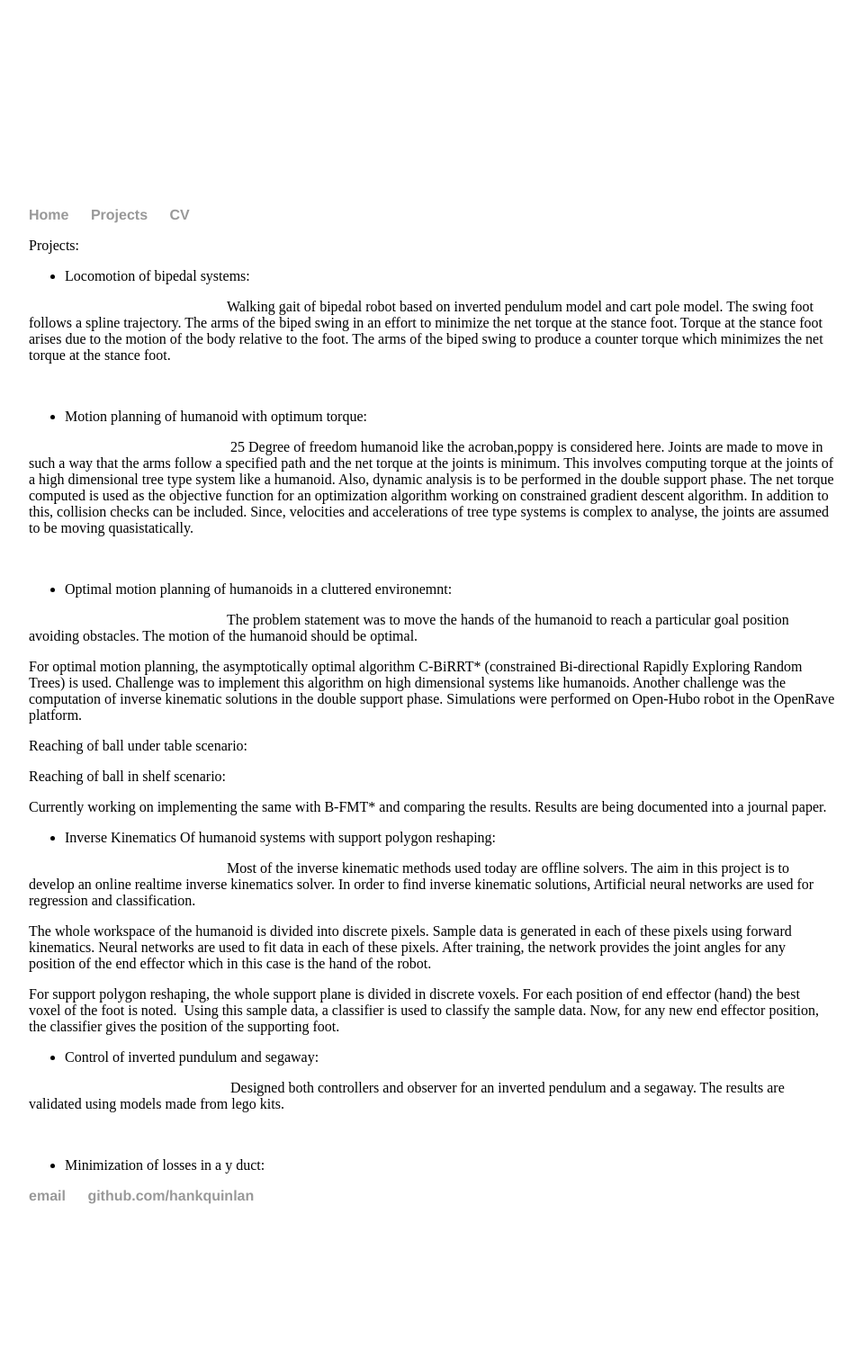
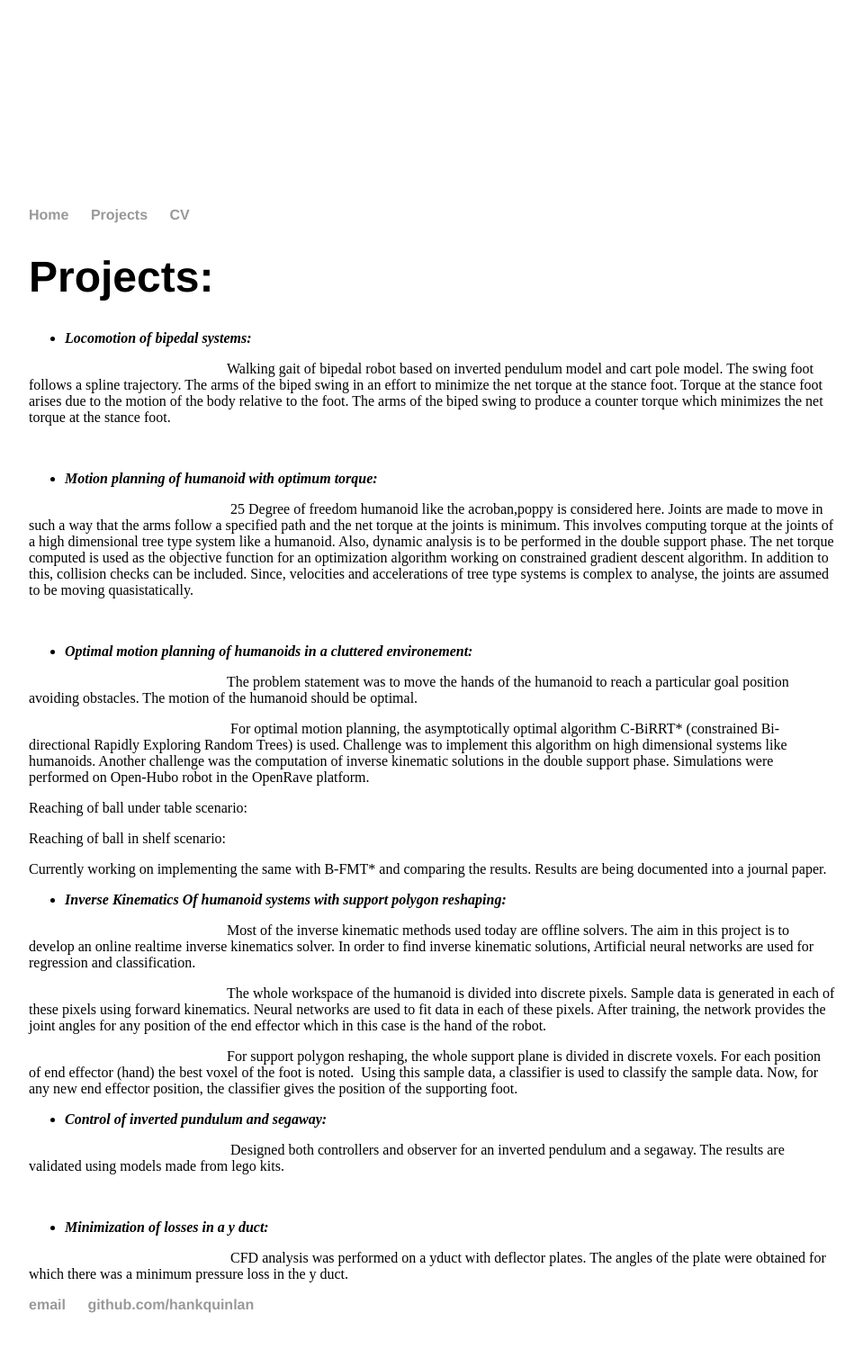
Before and after one commit to Abhilashbalachandran/Abhilashbalachandran.github.io, a Jekyll site: the page built from Projects.html, in a window 1280 px wide. Shown: the whole page at 90% size, without its empty margins (160-1119 px from the left). Built offline with Jekyll 4.4.1, drawn with Linux system fonts in a browser that asks for light colours; before the commit the page ends 1398 px from its top, so only the background shows below that.

Commit message:
Update Projects.html

```diff
--- a/Projects.html
+++ b/Projects.html
@@ -3,37 +3,38 @@ layout: default
 title: Abhilash Balachandran, Robotics Enthusiast
 ---
 <div class="blurb">
-	<p>Projects:</p>
+<h1>Projects:</h1>
 <ul>
-<li>Locomotion of bipedal systems:</li>
+<li><em><strong>Locomotion of bipedal systems:</strong></em></li>
 </ul>
 <p>&nbsp; &nbsp; &nbsp; &nbsp; &nbsp; &nbsp; &nbsp; &nbsp; &nbsp; &nbsp; &nbsp; &nbsp; &nbsp; &nbsp; &nbsp; &nbsp; &nbsp; &nbsp; &nbsp; &nbsp; &nbsp; &nbsp; &nbsp; &nbsp; &nbsp; &nbsp; &nbsp; &nbsp;Walking gait of bipedal robot based on inverted pendulum model and cart pole model. The swing foot follows a spline trajectory. The arms of the biped swing in an effort to minimize the net torque at the stance foot. Torque at the stance foot arises due to the motion of the body relative to the foot. The arms of the biped swing to produce a counter torque which minimizes the net torque at the stance foot.&nbsp;</p>
 <p>&nbsp;</p>
 <ul>
-<li>Motion planning of humanoid with optimum torque:</li>
+<li><em><strong>Motion planning of humanoid with optimum torque:</strong></em></li>
 </ul>
 <p>&nbsp; &nbsp; &nbsp; &nbsp; &nbsp; &nbsp; &nbsp; &nbsp; &nbsp; &nbsp; &nbsp; &nbsp; &nbsp; &nbsp; &nbsp; &nbsp; &nbsp; &nbsp; &nbsp; &nbsp; &nbsp; &nbsp; &nbsp; &nbsp; &nbsp; &nbsp; &nbsp; &nbsp; 25 Degree of freedom humanoid like the acroban,poppy is considered here. Joints are made to move in such a way that the arms follow a specified path and the net torque at the joints is minimum. This involves computing torque at the joints of a high dimensional tree type system like a humanoid. Also, dynamic analysis is to be performed in the double support phase. The net torque computed is used as the objective function for an optimization algorithm working on constrained gradient descent algorithm. In addition to this, collision checks can be included. Since, velocities and accelerations of tree type systems is complex to analyse, the joints are assumed to be moving quasistatically.</p>
 <p>&nbsp;</p>
 <ul>
-<li>Optimal motion planning of humanoids in a cluttered environemnt:</li>
+<li><strong><em>Optimal motion planning of humanoids in a cluttered environement:</em></strong></li>
 </ul>
 <p>&nbsp; &nbsp; &nbsp; &nbsp; &nbsp; &nbsp; &nbsp; &nbsp; &nbsp; &nbsp; &nbsp; &nbsp; &nbsp; &nbsp; &nbsp; &nbsp; &nbsp; &nbsp; &nbsp; &nbsp; &nbsp; &nbsp; &nbsp; &nbsp; &nbsp; &nbsp; &nbsp; &nbsp;The problem statement was to move the hands of the humanoid to reach a particular goal position avoiding obstacles. The motion of the humanoid should be optimal.</p>
-<p>For optimal motion planning, the asymptotically optimal algorithm C-BiRRT* (constrained Bi-directional Rapidly Exploring Random Trees) is used. Challenge was to implement this algorithm on high dimensional systems like humanoids. Another challenge was the computation of inverse kinematic solutions in the double support phase. Simulations were performed on Open-Hubo robot in the OpenRave platform.&nbsp;</p>
+<p>&nbsp; &nbsp; &nbsp; &nbsp; &nbsp; &nbsp; &nbsp; &nbsp; &nbsp; &nbsp; &nbsp; &nbsp; &nbsp; &nbsp; &nbsp; &nbsp; &nbsp; &nbsp; &nbsp; &nbsp; &nbsp; &nbsp; &nbsp; &nbsp; &nbsp; &nbsp; &nbsp; &nbsp; For optimal motion planning, the asymptotically optimal algorithm C-BiRRT* (constrained Bi-directional Rapidly Exploring Random Trees) is used. Challenge was to implement this algorithm on high dimensional systems like humanoids. Another challenge was the computation of inverse kinematic solutions in the double support phase. Simulations were performed on Open-Hubo robot in the OpenRave platform.&nbsp;</p>
 <p>Reaching of ball under table scenario:</p>
 <p>Reaching of ball in shelf scenario:</p>
 <p>Currently working on implementing the same with B-FMT* and comparing the results. Results are being documented into a journal paper.</p>
 <ul>
-<li>Inverse Kinematics Of humanoid systems with support polygon reshaping:</li>
+<li><em><strong>Inverse Kinematics Of humanoid systems with support polygon reshaping:</strong></em></li>
 </ul>
 <p>&nbsp; &nbsp; &nbsp; &nbsp; &nbsp; &nbsp; &nbsp; &nbsp; &nbsp; &nbsp; &nbsp; &nbsp; &nbsp; &nbsp; &nbsp; &nbsp; &nbsp; &nbsp; &nbsp; &nbsp; &nbsp; &nbsp; &nbsp; &nbsp; &nbsp; &nbsp; &nbsp; &nbsp;Most of the inverse kinematic methods used today are offline solvers. The aim in this project is to develop an online realtime inverse kinematics solver. In order to find inverse kinematic solutions, Artificial neural networks are used for regression and classification.</p>
-<p>The whole workspace of the humanoid is divided into discrete pixels. Sample data is generated in each of these pixels using forward kinematics. Neural networks are used to fit data in each of these pixels. After training, the network provides the joint angles for any position of the end effector which in this case is the hand of the robot.</p>
-<p>For support polygon reshaping, the whole support plane is divided in discrete voxels. For each position of end effector (hand) the best voxel of the foot is noted. &nbsp;Using this sample data, a classifier is used to classify the sample data. Now, for any new end effector position, the classifier gives the position of the supporting foot.</p>
+<p>&nbsp; &nbsp; &nbsp; &nbsp; &nbsp; &nbsp; &nbsp; &nbsp; &nbsp; &nbsp; &nbsp; &nbsp; &nbsp; &nbsp; &nbsp; &nbsp; &nbsp; &nbsp; &nbsp; &nbsp; &nbsp; &nbsp; &nbsp; &nbsp; &nbsp; &nbsp; &nbsp; &nbsp;The whole workspace of the humanoid is divided into discrete pixels. Sample data is generated in each of these pixels using forward kinematics. Neural networks are used to fit data in each of these pixels. After training, the network provides the joint angles for any position of the end effector which in this case is the hand of the robot.</p>
+<p>&nbsp; &nbsp; &nbsp; &nbsp; &nbsp; &nbsp; &nbsp; &nbsp; &nbsp; &nbsp; &nbsp; &nbsp; &nbsp; &nbsp; &nbsp; &nbsp; &nbsp; &nbsp; &nbsp; &nbsp; &nbsp; &nbsp; &nbsp; &nbsp; &nbsp; &nbsp; &nbsp; &nbsp;For support polygon reshaping, the whole support plane is divided in discrete voxels. For each position of end effector (hand) the best voxel of the foot is noted. &nbsp;Using this sample data, a classifier is used to classify the sample data. Now, for any new end effector position, the classifier gives the position of the supporting foot.</p>
 <ul>
-<li>Control of inverted pundulum and segaway:</li>
+<li><em><strong>Control of inverted pundulum and segaway:</strong></em></li>
 </ul>
 <p>&nbsp; &nbsp; &nbsp; &nbsp; &nbsp; &nbsp; &nbsp; &nbsp; &nbsp; &nbsp; &nbsp; &nbsp; &nbsp; &nbsp; &nbsp; &nbsp; &nbsp; &nbsp; &nbsp; &nbsp; &nbsp; &nbsp; &nbsp; &nbsp; &nbsp; &nbsp; &nbsp; &nbsp; Designed both controllers and observer for an inverted pendulum and a segaway. The results are validated using models made from lego kits.&nbsp;</p>
 <p>&nbsp;</p>
 <ul>
-<li>Minimization of losses in a y duct:</li>
+<li><em><strong>Minimization of losses in a y duct:&nbsp;</strong></em></li>
 </ul>
+<p><em><strong>&nbsp; &nbsp; &nbsp; &nbsp; &nbsp; &nbsp; &nbsp; &nbsp; &nbsp; &nbsp; &nbsp; &nbsp; &nbsp; &nbsp; &nbsp; &nbsp; &nbsp; &nbsp; &nbsp; &nbsp; &nbsp; &nbsp; &nbsp; &nbsp; &nbsp; &nbsp; &nbsp; &nbsp;&nbsp;</strong></em>CFD analysis was performed on a yduct with deflector plates. The angles of the plate were obtained for which there was a minimum pressure loss in the y duct.</p>
 </div><!-- /.blurb -->
```
